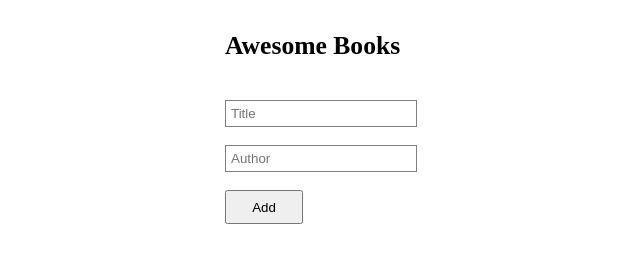
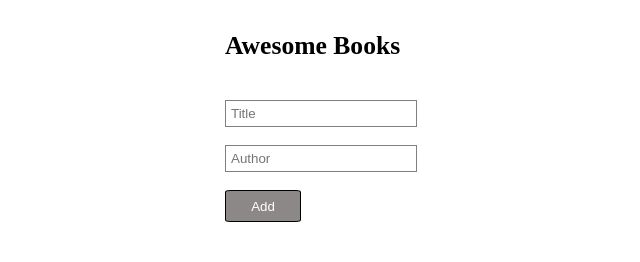
Before and after one commit to WillyStorm/AwesomeBooks, a website: page index.html in a window 1280 px wide. Shown: the whole page, without its empty margins (165-805 px from the left). Drawn offline with Linux system fonts and the light colour scheme.

Commit message:
Fix Add and Remove Button Styling

```diff
--- a/style.css
+++ b/style.css
@@ -42,13 +42,17 @@ input {
   border: 1px solid grey;
 }
 
-#addBtnm,
+#addBtn,
 .remove {
+  color: white;
   border: 1px solid #000;
   padding: 1%;
   border-radius: 7%;
+  background-color:rgb(141, 136, 136);
 }
 
 #addBtn {
+  color: white;
   padding: 2% 7%;
+  background-color:rgb(141, 136, 136);
 }
```
